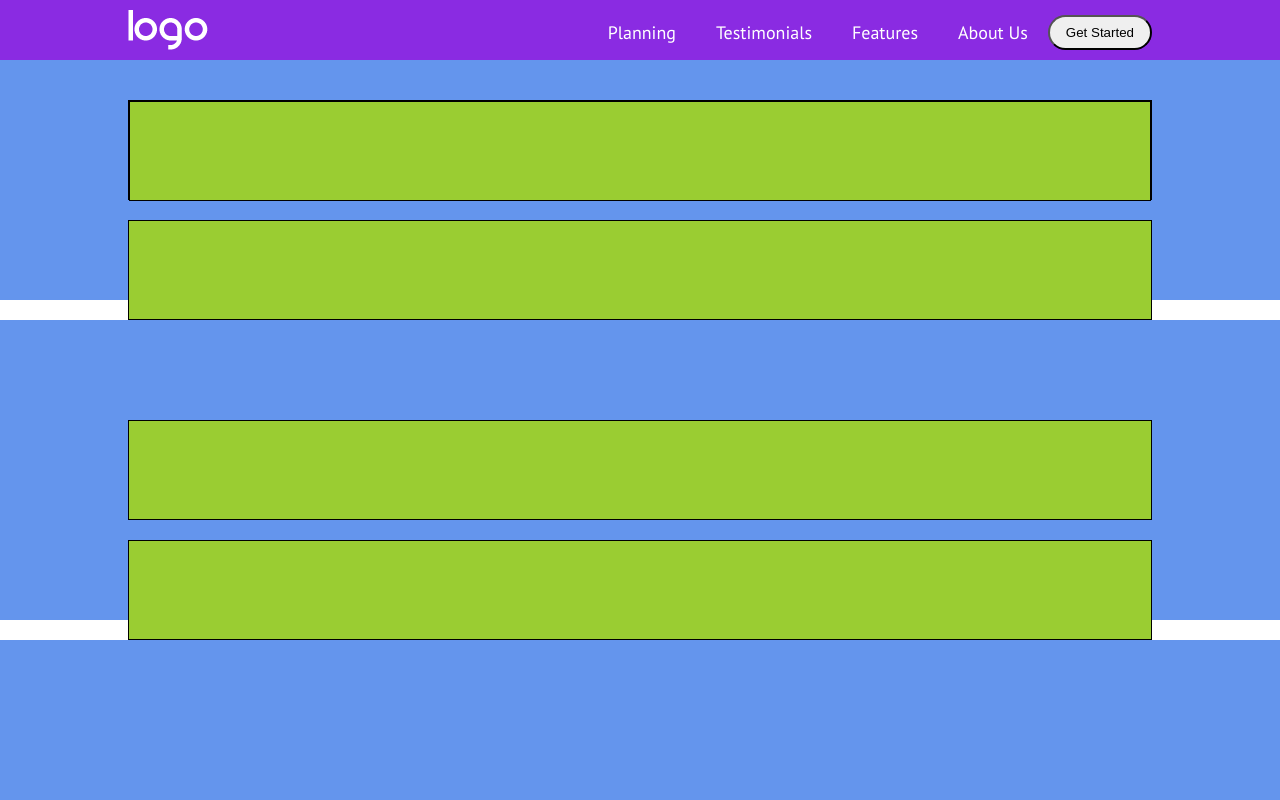
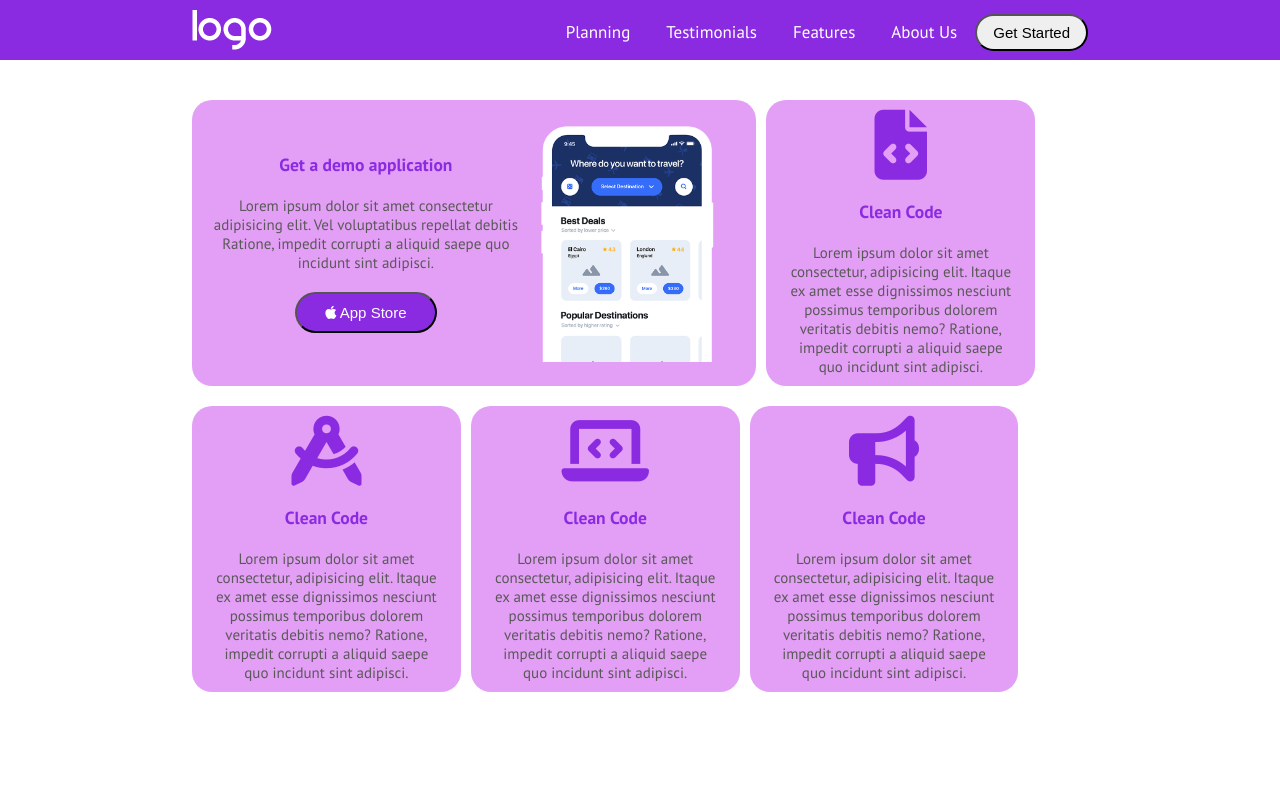
Before and after one commit to ZakariaElhaoudi/htmlcss-responsive-layout, a plain HTML site: page index.html in a window 1280 px wide. Shown: the top 800 px of the page. Drawn offline with Linux system fonts and the light colour scheme.

Commit message:
update first section

```diff
--- a/css/style.css
+++ b/css/style.css
@@ -10,7 +10,7 @@ body{
 }
 
 .container{
-    width: 80%;
+    width: 70%;
     margin: 0 auto;
 }
 
@@ -24,43 +24,42 @@ header{
 }
 
 header .container {
-    width: 80%;
+    width: 70%;
     margin: 0 auto;
     display: flex;
     justify-content: space-between;
     align-items: center;
     padding-top: 10px;
 }
+
 /* nav rules  */
 #menumobile{
     display: none;
 }
-/* #menudesktop{
-    width: 50%;
-} */
+
 
 #menudesktop ul {
     width: 100%;
     display: flex;
     list-style: none;
-    justify-content:;
     align-items: center;
 }
 
 #menudesktop a {
     text-decoration: none;
-    font-size: 18px;
+    font-size: 17px;
     color: white;
-    padding: 10px 20px;
+    padding: 10px 18px;
 }
 
 .button{
     border-radius: 25px 25px;
     padding: 8px 16px;
+    font-size: 15px;
 }
 
 
-/* resolution header mobile  */
+/* resolution header mobile tablet */
 @media screen and (max-width:768px) {
     #menumobile{
         display:inline;
@@ -72,12 +71,66 @@ header .container {
     }
 
 }
+/* main general rules  */
+section{
+    padding-top: 100px ;
+    margin-bottom: 20px;
+}
 
 /* appsection rules  */
-#appsection .col {
+
+#appsection .row {
     display: flex;
+    align-items:stretch;
+    gap: 10px;
+}
 
+#appsection .card{
+    background-color: 	#e39ff6;
+    border-radius: 20px 20px;
+    padding: 10px 20px;
+    font-size: 15px;
+    text-align: center;
+    margin-bottom: 20px;
+}
 
+#appsection .card.imgphone {
+    display: flex;
+    justify-content: center;
+    align-items: center;
+}
+
+#appsection img {
+    max-width: 100%;
+}
+
+.button.purple{
+    background-color: blueviolet;
+    color: white;
+    padding: 10px 28px;
+    margin-top: 20px;
+}
+#appsection h3 {
+    color: blueviolet;
+    margin-bottom: 20px;
+}
+#appsection p {
+    font-size: 15px;
+    color: rgb(90, 88, 88);
+}
+
+div > i {
+    font-size: 70px;
+    color: blueviolet;
+    margin-bottom: 20px;
+}
+
+.card.imgphone{
+    width: 63%;
+}
+
+.card.text{
+    width: 30%;
 }
 
 
@@ -98,22 +151,9 @@ footer{
 
 
 
-section{
-    padding-top: 100px ;
-    height: 300px;
-    background-color: cornflowerblue;
-    margin-bottom: 20px;
-}
+
 
 footer{
     height: 200px;
     background-color: #23272a;
 }
-
-.col{
-    background-color: yellowgreen;
-    height: 100px;
-    width: 100%;
-    margin-bottom: 20px;
-    border: black solid 1px;
-}
--- a/index.html
+++ b/index.html
@@ -18,11 +18,12 @@
     <header>
 
         <div class="container">
+            <!-- immagine logo  -->
             <div id="logo">
                 <img src="img/logo.png" alt="">
-
             </div>
 
+            <!-- link menu  -->
             <nav id="menudesktop">
                 <ul>
                     <li><a href="http://">Planning</a> </li>
@@ -32,9 +33,9 @@
                     <li><Button class="button">Get Started</Button></li>
 
                 </ul>
-
             </nav>
 
+            <!-- menu hamburger  -->
             <nav id="menumobile">
                 <i class="fa-solid fa-bars"></i>
             </nav>
@@ -47,18 +48,73 @@
 
         <!-- smartphone app  -->
         <section id="appsection">
+
             <div class="container">
+                <div class="row">
 
+                    <div class="card imgphone">
+
+                        <div class="text-phone">
+                             <h3>Get a demo application</h3>
+                             <p>Lorem ipsum dolor sit amet consectetur adipisicing elit. Vel voluptatibus repellat debitis Ratione, impedit corrupti a aliquid saepe quo incidunt sint adipisci. </p>
+
+                             <button class="button purple"><i class="fa-brands fa-apple"></i> App Store</button>
+                        </div>
+
+                        <div class="img-phone">
+                            <img src="img/phone.png"alt="">
+                        </div>
+                    </div>
+
+                    <div class="card text">
+
+                        <div>
+                            <i class="fa-solid fa-file-code"></i>
+                        </div>
+                        <div>
+                            <h3>Clean Code</h3>
+                            <p>Lorem ipsum dolor sit amet consectetur, adipisicing elit. Itaque ex amet esse dignissimos nesciunt possimus temporibus dolorem veritatis debitis nemo? Ratione, impedit corrupti a aliquid saepe quo incidunt sint adipisci.</p>
+                        </div>
+                    </div>
+
+
+                </div>
                 <div class="row">
-                    <div class="col">
-                        <div class="col imgphone">
-                            <div class="text-phone"></div>
-                            <div class="img-phone"></div>
+
+                    <div class="card text">
+
+                        <div>
+                            <i class="fa-solid fa-compass-drafting"></i>
                         </div>
-                        <div class="col-text"></div>
+                        <div>
+                            <h3>Clean Code</h3>
+                            <p>Lorem ipsum dolor sit amet consectetur, adipisicing elit. Itaque ex amet esse dignissimos nesciunt possimus temporibus dolorem veritatis debitis nemo? Ratione, impedit corrupti a aliquid saepe quo incidunt sint adipisci.</p>
+                        </div>
                     </div>
-                    <div class="col"></div>
+
+                    <div class="card text">
+
+                        <div>
+                            <i class="fa-solid fa-laptop-code"></i>
+                        </div>
+                        <div>
+                            <h3>Clean Code</h3>
+                            <p>Lorem ipsum dolor sit amet consectetur, adipisicing elit. Itaque ex amet esse dignissimos nesciunt possimus temporibus dolorem veritatis debitis nemo? Ratione, impedit corrupti a aliquid saepe quo incidunt sint adipisci.</p>
+                        </div>
+                    </div>
+
+                    <div class="card text">
+
+                        <div>
+                            <i class="fa-solid fa-bullhorn"></i>
+                        </div>
+                        <div>
+                            <h3>Clean Code</h3>
+                            <p>Lorem ipsum dolor sit amet consectetur, adipisicing elit. Itaque ex amet esse dignissimos nesciunt possimus temporibus dolorem veritatis debitis nemo? Ratione, impedit corrupti a aliquid saepe quo incidunt sint adipisci.</p>
+                        </div>
+                    </div>
                 </div>
+
             </div>
         </section>
 
```
